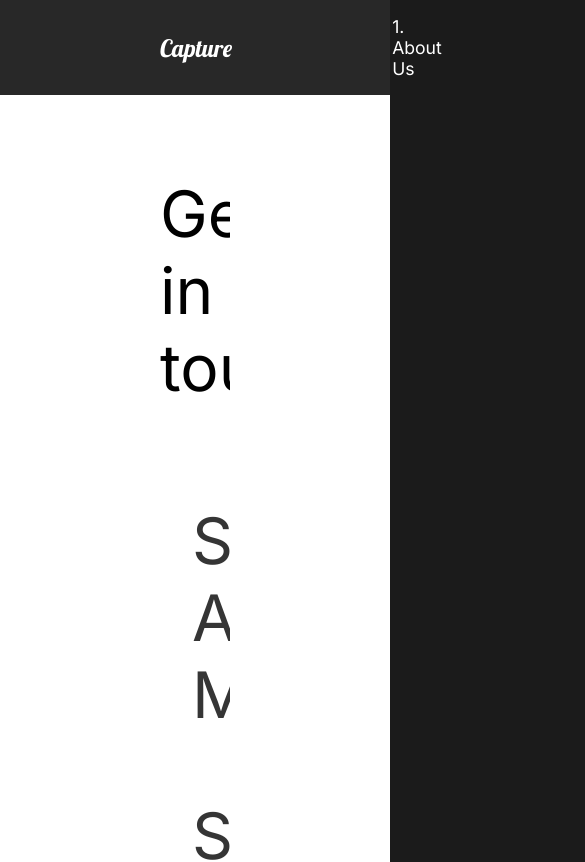
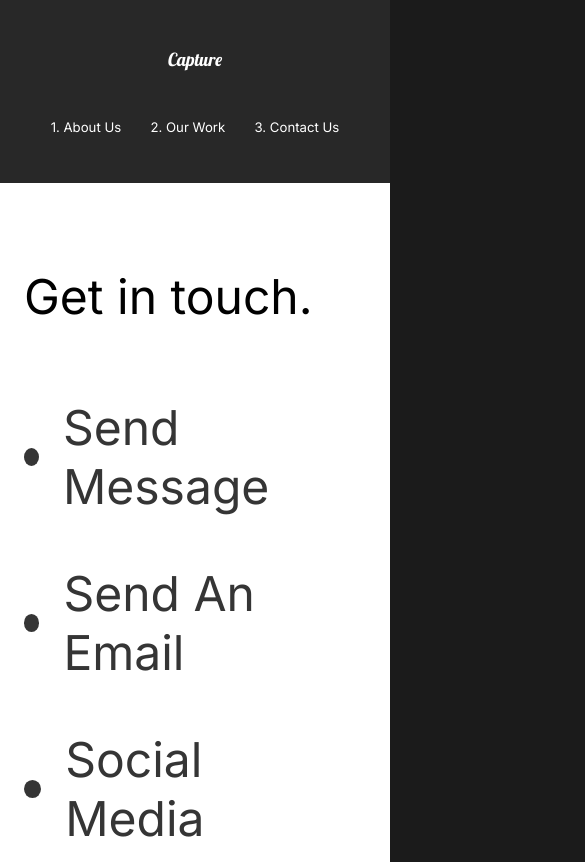
Before and after one commit to anirudh-jwala/capture-portfolio, a React (Create React App) app: page /contact in a window 390 px wide. Shown: the top 862 px of the page, 585 px wide, since content can reach past the window. Built offline with nearby package versions, Linux system fonts and the light colour scheme.

Commit message:
Added basic mobile friendly responsiveness

```diff
--- a/src/components/GlobalStyle.js
+++ b/src/components/GlobalStyle.js
@@ -5,6 +5,12 @@
         margin: 0;
         padding: 0;
         box-sizing: border-box;
+    }
+
+    html {
+        @media screen and (max-width: 1700px) {
+            font-size: 75%;
+        }
     }
 
     body {
--- a/src/components/Nav.js
+++ b/src/components/Nav.js
@@ -57,6 +57,22 @@
     padding-left: 10rem;
     position: relative;
   }
+  @media screen and (max-width: 1300px) {
+    flex-direction: column;
+    padding: 2rem 1rem;
+    #logo {
+      display: inline-block;
+      margin: 2rem;
+    }
+    ul {
+      padding: 2rem;
+      justify-content: space-around;
+      width: 100%;
+      li {
+        padding: 0;
+      }
+    }
+  }
 `;
 
 export default Nav;
--- a/src/components/ServicesSection.js
+++ b/src/components/ServicesSection.js
@@ -83,6 +83,9 @@
 const Cards = styled.div`
   display: flex;
   flex-wrap: wrap;
+  @media screen and (max-width: 1300px) {
+    justify-content: center;
+  }
 `;
 
 const Card = styled.div`
--- a/src/components/useScroll.js
+++ b/src/components/useScroll.js
@@ -4,7 +4,7 @@
 export const useScroll = () => {
   const controls = useAnimation();
 
-  const [element, view] = useInView({ threshold: 0.5 });
+  const [element, view] = useInView({ threshold: 0.3 });
 
   if (view) {
     controls.start("show");
--- a/src/pages/ContactUs.js
+++ b/src/pages/ContactUs.js
@@ -30,7 +30,7 @@
         <Hide>
           <Social variants={titleAnim}>
             <Circle />
-            <h2>Send Us A Message</h2>
+            <h2>Send Message</h2>
           </Social>
         </Hide>
         <Hide>
@@ -55,11 +55,18 @@
   padding: 5rem 10rem;
   color: #353535;
   min-height: 90vh;
+  @media screen and (max-width: 1500px) {
+    padding: 2rem;
+    font-size: 1rem;
+  }
 `;
 
 const Title = styled.div`
   margin-bottom: 4rem;
   color: black;
+  @media screen and (max-width: 1500px) {
+    margin-top: 5rem;
+  }
 `;
 
 const Hide = styled.div`
@@ -68,8 +75,8 @@
 
 const Circle = styled.div`
   border-radius: 50%;
-  width: 3rem;
-  height: 3rem;
+  width: 1.5rem;
+  height: 1.5rem;
   background: #353535;
 `;
 
--- a/src/pages/MovieDetail.js
+++ b/src/pages/MovieDetail.js
@@ -83,6 +83,10 @@
   margin: 5rem 10rem;
   align-items: center;
   justify-content: space-around;
+  @media screen and (max-width: 1500px) {
+    display: block;
+    margin: 2rem 2rem;
+  }
 `;
 
 const AwardStyle = styled.div`
--- a/src/pages/OurWork.js
+++ b/src/pages/OurWork.js
@@ -92,6 +92,9 @@
   min-height: 100vh;
   overflow: hidden;
   padding: 5rem 10rem;
+  @media screen and (max-width: 1300px) {
+    padding: 2rem 2rem;
+  }
   h2 {
     padding: 1rem 0rem;
   }
--- a/src/styles.js
+++ b/src/styles.js
@@ -9,6 +9,11 @@
   justify-content: space-between;
   padding: 5rem 10rem;
   color: white;
+  @media screen and (max-width: 1300px) {
+    display: block;
+    padding: 2rem 2rem;
+    text-align: center;
+  }
 `;
 
 export const Description = styled.div`
@@ -18,6 +23,12 @@
     font-weight: lighter;
   }
   z-index: 2;
+  @media screen and (max-width: 1300px) {
+    padding: 0;
+    button: {
+      margin: 2rem 0rem 5rem 0rem;
+    }
+  }
 `;
 
 export const Image = styled.div`
```
